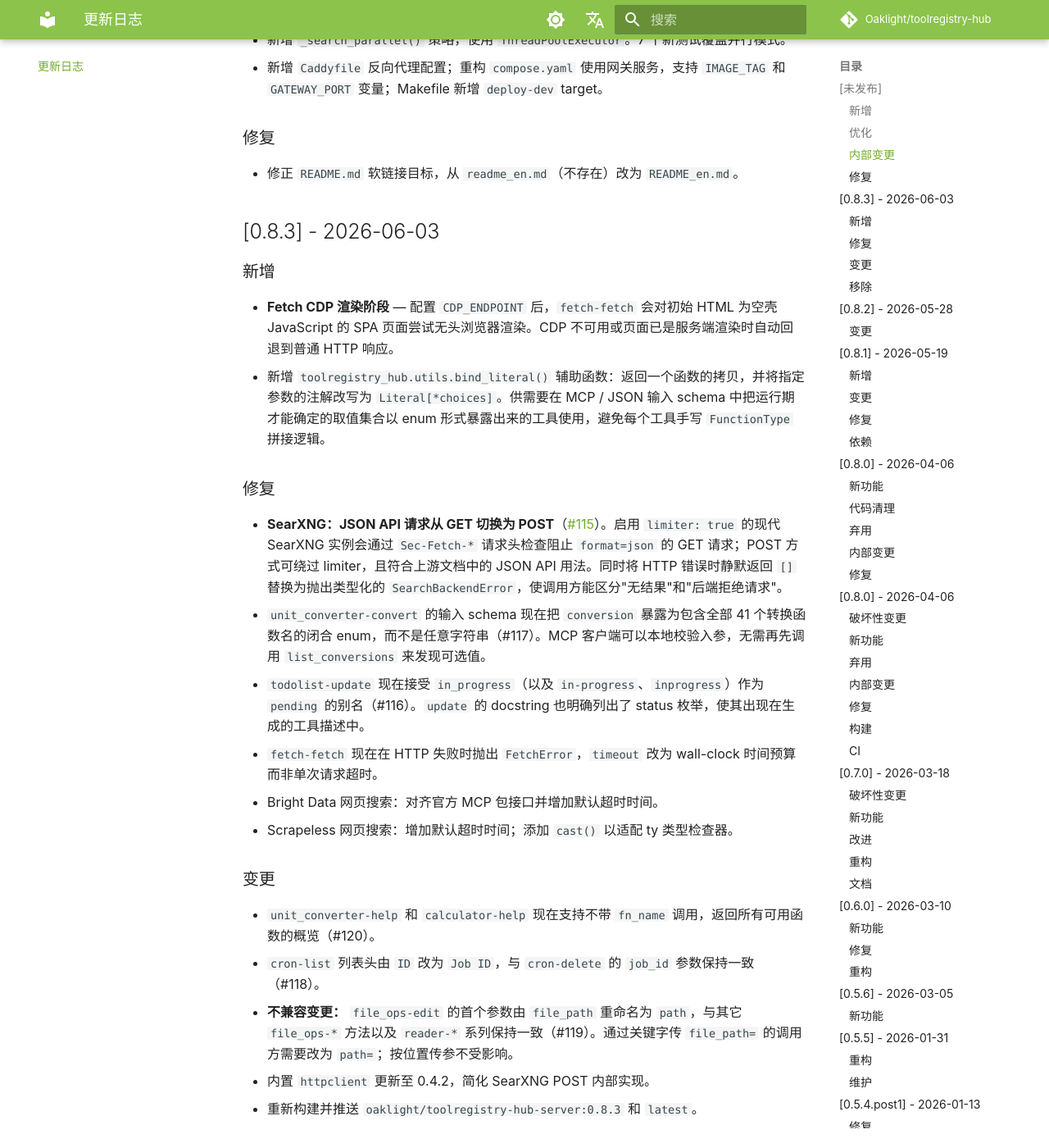
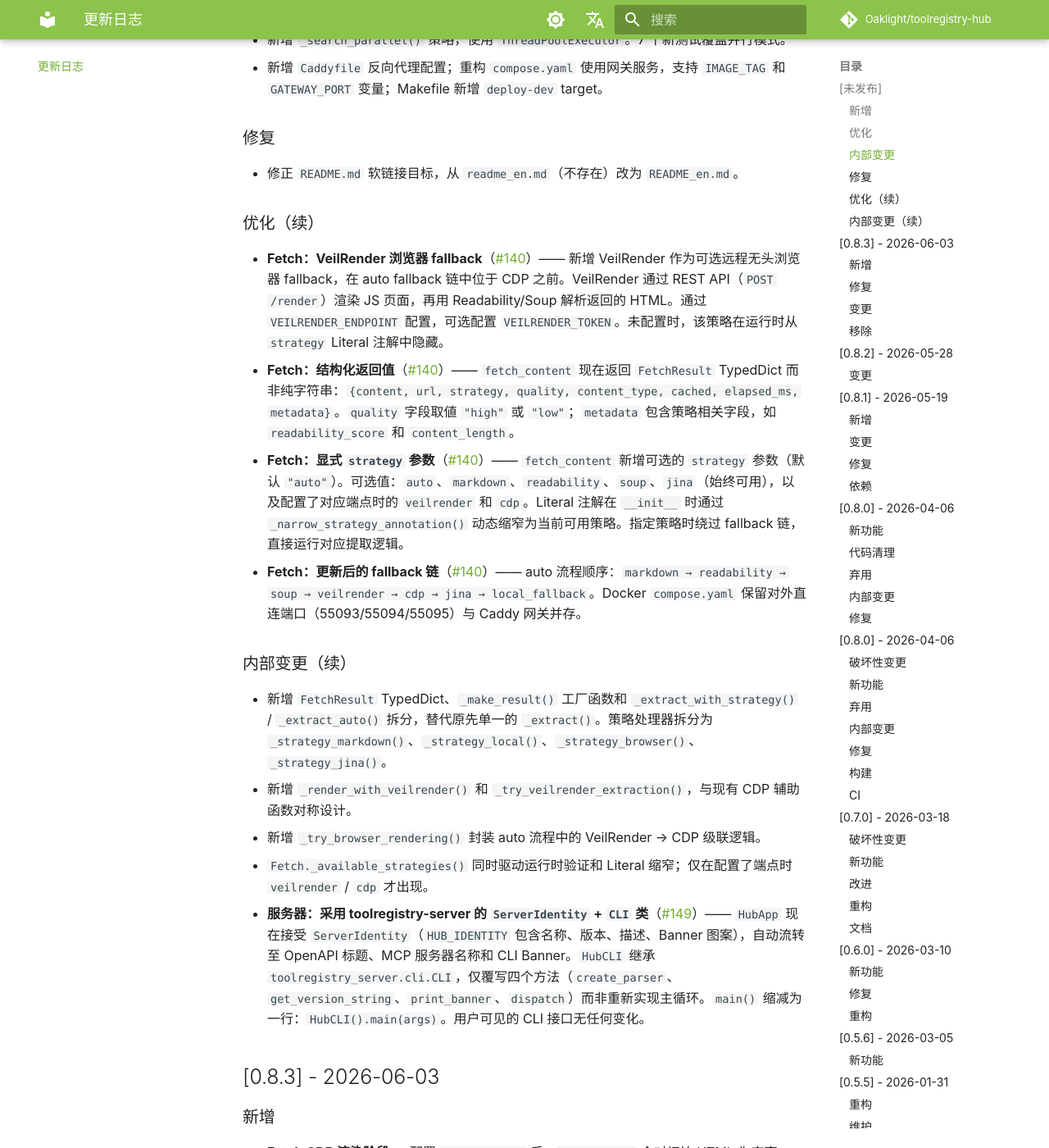
Before and after one commit to Oaklight/toolregistry-hub, an MkDocs documentation site: the page built from docs/changelog.md, in a window 1280 px wide and 1400 px high, scrolled down 2551 px. Shown: the whole window at 82% size. Built offline with MkDocs 1.6.1 and Material for MkDocs 9.7.7, drawn with Linux system fonts in a browser that asks for light colours; some web fonts are replaced; comment, search, counter and statistics services are not loaded.

Commit message:
docs(changelog): add #140 fetch structured results + strategy + VeilRender; #149 ServerIdentity + HubCLI [docs_zh]

```diff
--- a/docs/changelog.md
+++ b/docs/changelog.md
@@ -54,6 +54,21 @@ author: Oaklight
 ### 修复
 
 - 修正 `README.md` 软链接目标，从 `readme_en.md`（不存在）改为 `README_en.md`。
+
+### 优化（续）
+
+- **Fetch：VeilRender 浏览器 fallback**（[#140](https://github.com/Oaklight/toolregistry-hub/pull/140)）—— 新增 VeilRender 作为可选远程无头浏览器 fallback，在 auto fallback 链中位于 CDP 之前。VeilRender 通过 REST API（`POST /render`）渲染 JS 页面，再用 Readability/Soup 解析返回的 HTML。通过 `VEILRENDER_ENDPOINT` 配置，可选配置 `VEILRENDER_TOKEN`。未配置时，该策略在运行时从 `strategy` Literal 注解中隐藏。
+- **Fetch：结构化返回值**（[#140](https://github.com/Oaklight/toolregistry-hub/pull/140)）—— `fetch_content` 现在返回 `FetchResult` TypedDict 而非纯字符串：`{content, url, strategy, quality, content_type, cached, elapsed_ms, metadata}`。`quality` 字段取値 `"high"` 或 `"low"`；`metadata` 包含策略相关字段，如 `readability_score` 和 `content_length`。
+- **Fetch：显式 `strategy` 参数**（[#140](https://github.com/Oaklight/toolregistry-hub/pull/140)）—— `fetch_content` 新增可选的 `strategy` 参数（默认 `"auto"`）。可选值：`auto`、`markdown`、`readability`、`soup`、`jina`（始终可用），以及配置了对应端点时的 `veilrender` 和 `cdp`。Literal 注解在 `__init__` 时通过 `_narrow_strategy_annotation()` 动态缩窄为当前可用策略。指定策略时绕过 fallback 链，直接运行对应提取逻辑。
+- **Fetch：更新后的 fallback 链**（[#140](https://github.com/Oaklight/toolregistry-hub/pull/140)）—— auto 流程顺序：`markdown → readability → soup → veilrender → cdp → jina → local_fallback`。Docker `compose.yaml` 保留对外直连端口（55093/55094/55095）与 Caddy 网关并存。
+
+### 内部变更（续）
+
+- 新增 `FetchResult` TypedDict、`_make_result()` 工厂函数和 `_extract_with_strategy()` / `_extract_auto()` 拆分，替代原先单一的 `_extract()`。策略处理器拆分为 `_strategy_markdown()`、`_strategy_local()`、`_strategy_browser()`、`_strategy_jina()`。
+- 新增 `_render_with_veilrender()` 和 `_try_veilrender_extraction()`，与现有 CDP 辅助函数对称设计。
+- 新增 `_try_browser_rendering()` 封装 auto 流程中的 VeilRender → CDP 级联逻辑。
+- `Fetch._available_strategies()` 同时驱动运行时验证和 Literal 缩窄；仅在配置了端点时 `veilrender` / `cdp` 才出现。
+- **服务器：采用 toolregistry-server 的 `ServerIdentity` + `CLI` 类**（[#149](https://github.com/Oaklight/toolregistry-hub/pull/149)）—— `HubApp` 现在接受 `ServerIdentity`（`HUB_IDENTITY` 包含名称、版本、描述、Banner 图案），自动流转至 OpenAPI 标题、MCP 服务器名称和 CLI Banner。`HubCLI` 继承 `toolregistry_server.cli.CLI`，仅覆写四个方法（`create_parser`、`get_version_string`、`print_banner`、`dispatch`）而非重新实现主循环。`main()` 缩减为一行：`HubCLI().main(args)`。用户可见的 CLI 接口无任何变化。
 
 ## [0.8.3] - 2026-06-03
 
```
